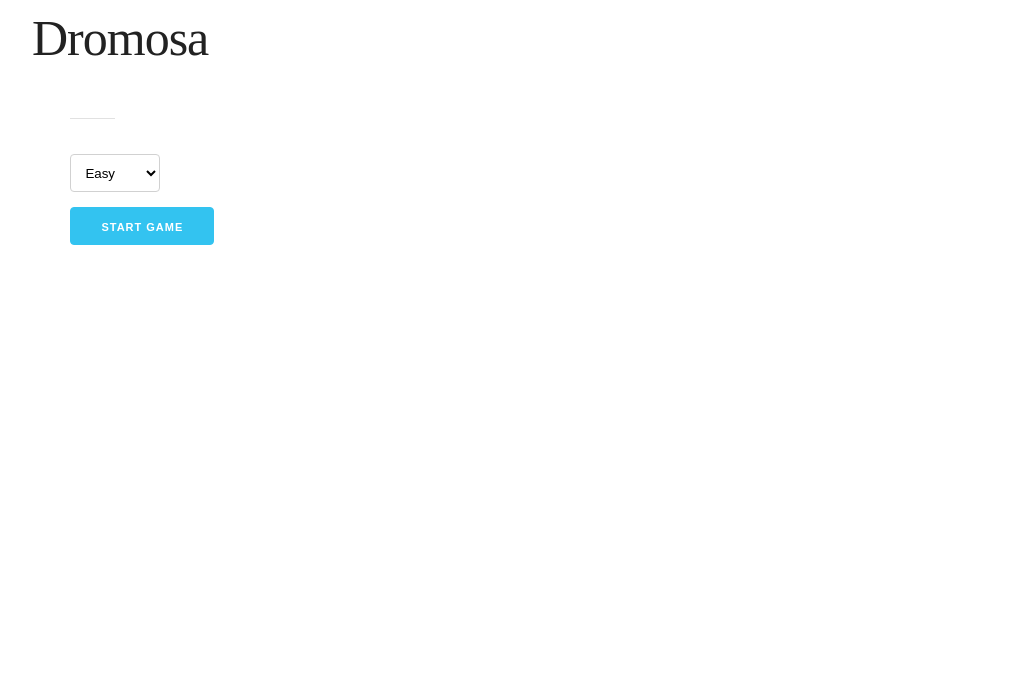
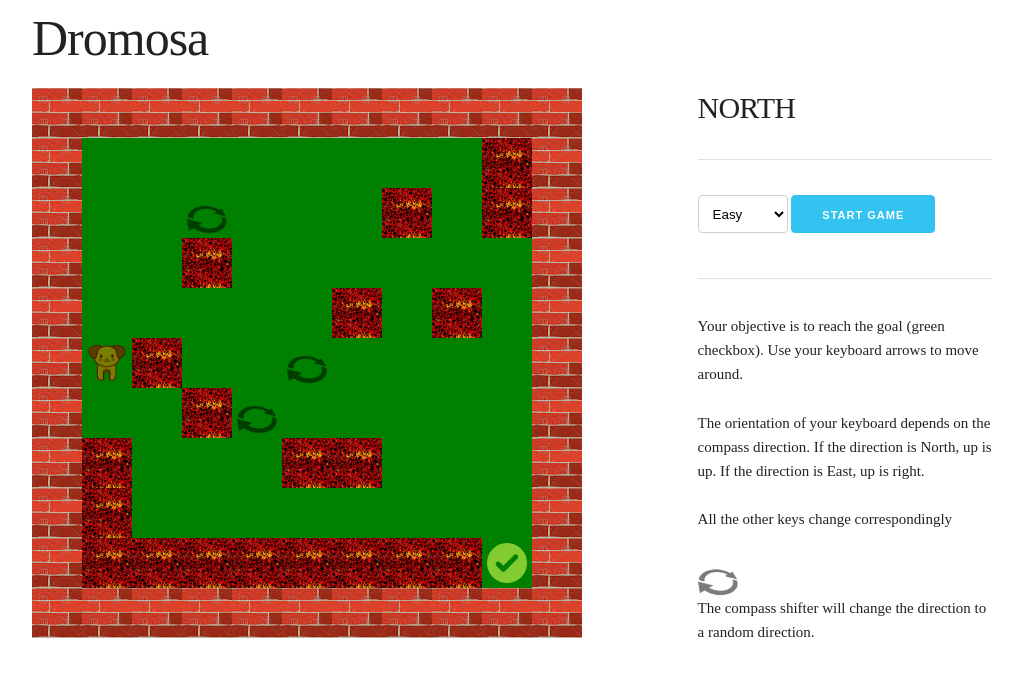
Before and after one commit to baliganikhil/dromosa, a plain HTML site: page index.html in a window 1280 px wide. Shown: the whole page, without its empty margins (128-1151 px from the left). Drawn offline with nearby package versions, Linux system fonts and the light colour scheme.

Commit message:
Added help

```diff
--- a/css/dromosa.css
+++ b/css/dromosa.css
@@ -61,3 +61,8 @@ body {
     background-repeat: no-repeat;
     background-position: center;
 }
+
+.help-icon {
+    width: 40px;
+    height: 40px;
+}
--- a/index.html
+++ b/index.html
@@ -12,11 +12,11 @@
         </nav>
 
         <div class="row">
-            <div class="columns nine">
+            <div class="eight columns">
                 <div id="board"></div>
             </div>
 
-            <div class="column one">
+            <div class="four columns">
                 <h4 class="compass-direction"></h4>
 
                 <hr>
@@ -28,6 +28,27 @@
                 </select>
 
                 <button class="start-game button-primary">Start Game</button>
+
+                <hr>
+
+                <p>
+                    Your objective is to reach the goal (green checkbox). Use your keyboard arrows to move around.
+                </p>
+
+                <p>
+                    The orientation of your keyboard depends on the compass direction.
+                    If the direction is North, up is up.
+                    If the direction is East, up is right.
+                    <br><br>
+
+                    All the other keys change correspondingly
+                </p>
+
+                <img src="/images/shifter.png" alt="shifter" class="help-icon">
+
+                <p>
+                    The compass shifter will change the direction to a random direction.
+                </p>
             </div>
         </div>
     </div>
--- a/js/dromosa.js
+++ b/js/dromosa.js
@@ -439,8 +439,7 @@ var BoardTiles;
 })(BoardTiles || (BoardTiles = {}));
 $('.start-game').on('click', () => {
     const game = new Game();
-    // const direction = game.changeCompassDirection();
     game.init();
-    // console.log(direction);
 });
+$('.start-game').click();
 //# sourceMappingURL=dromosa.js.map
```
Also changed, not shown: images/cat.png (added), 2 other files.
